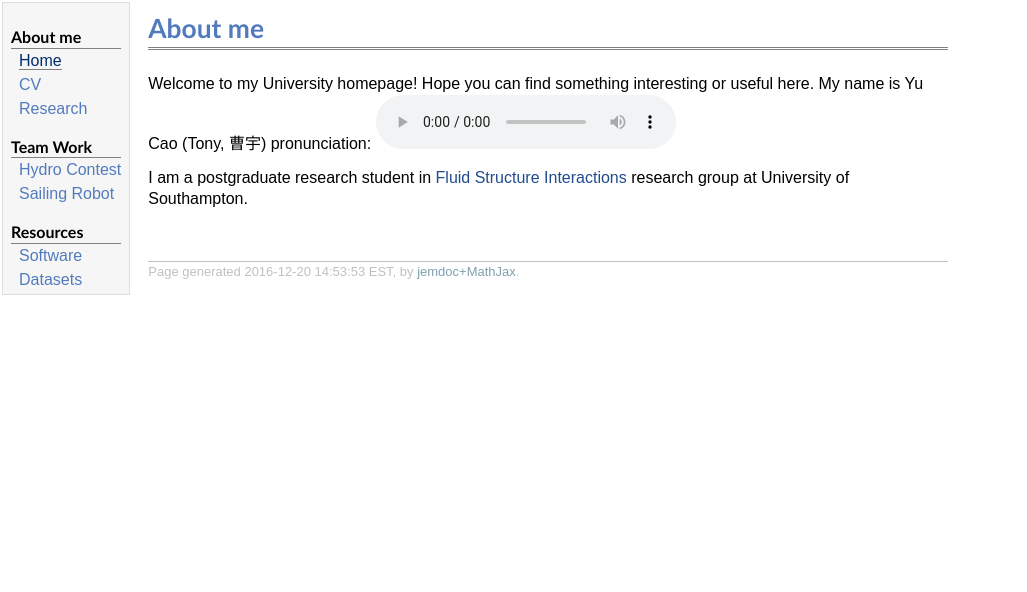
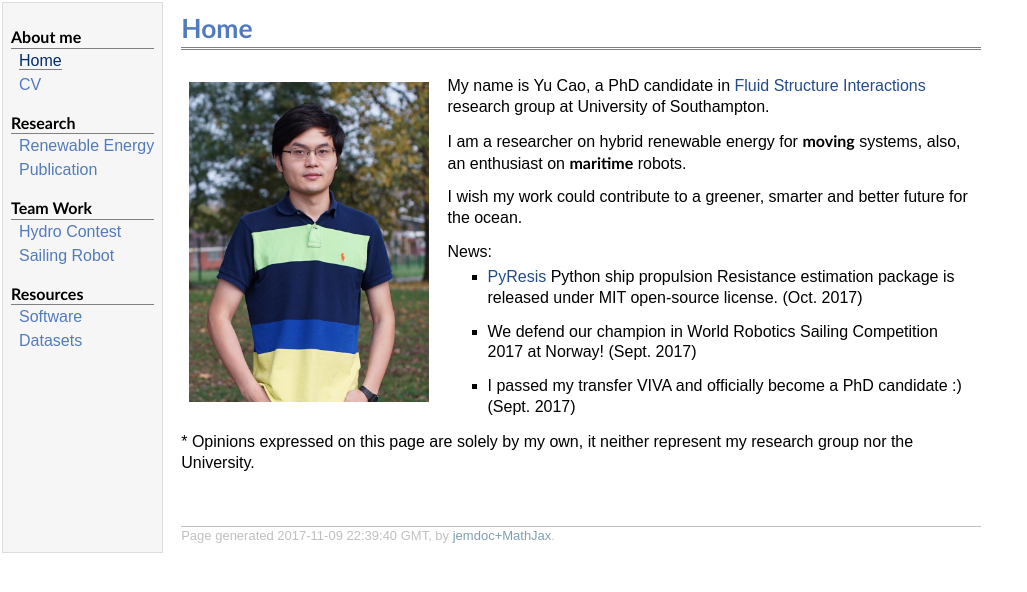
Before and after one commit to tsaoyu/UniWebpage, a plain HTML site: page index.html in a window 1280 px wide. Shown: the whole page, without its empty margins (0-1027 px from the left). Drawn offline with nearby package versions, Linux system fonts and the light colour scheme; some packages are replaced by stand-ins of ours; a web font is replaced by a local one.

Commit message:
Update website

```diff
--- a/index.html
+++ b/index.html
@@ -5,7 +5,7 @@
 <meta name="generator" content="jemdoc, see http://jemdoc.jaboc.net/" />
 <meta http-equiv="Content-Type" content="text/html;charset=utf-8" />
 <link rel="stylesheet" href="jemdoc.css" type="text/css" />
-<title>About me</title>
+<title>Home</title>
 <!-- MathJax -->
 <script type="text/javascript" src="https://cdn.mathjax.org/mathjax/latest/MathJax.js?config=TeX-AMS-MML_HTMLorMML">
 </script>
@@ -23,7 +23,9 @@ MathJax.Hub.Config({
 <div class="menu-category">About me</div>
 <div class="menu-item"><a href="index.html" class="current">Home</a></div>
 <div class="menu-item"><a href="cv.html">CV</a></div>
-<div class="menu-item"><a href="research.html">Research</a></div>
+<div class="menu-category">Research</div>
+<div class="menu-item"><a href="research.html">Renewable&nbsp;Energy</a></div>
+<div class="menu-item"><a href="publication.html">Publication</a></div>
 <div class="menu-category">Team Work</div>
 <div class="menu-item"><a href="hydro.html">Hydro&nbsp;Contest</a></div>
 <div class="menu-item"><a href="mrobot.html">Sailing&nbsp;Robot</a></div>
@@ -33,17 +35,31 @@ MathJax.Hub.Config({
 </td>
 <td id="layout-content">
 <div id="toptitle">
-<h1>About me</h1>
+<h1>Home</h1>
 </div>
-<p>Welcome to my University homepage! Hope you can find something interesting or useful here.
-My name is Yu Cao (Tony, 曹宇) pronunciation: <audio controls>
-<source src="name.mp3" type="audio/mpeg">
-Your browser does not support the audio tag.
-</audio></p>
-<p>I am a postgraduate research student in <a href="http://www.southampton.ac.uk/engineering/research/groups/fsi.page" target=&ldquo;blank&rdquo;>Fluid Structure Interactions</a> research group at University of Southampton.</p>
+<table class="imgtable"><tr><td>
+<img src="profile.jpg" alt="Profile" width="240px" height="320px" />&nbsp;</td>
+<td align="left"><p>My name is Yu Cao, a PhD candidate in <a href="http://www.southampton.ac.uk/engineering/research/groups/fsi.page" target=&ldquo;blank&rdquo;>Fluid Structure Interactions</a> research group at University of Southampton.</p>
+<p>I am a researcher on hybrid renewable energy for <b>moving</b> systems, also, an enthusiast on <b>maritime</b> robots.</p>
+<p>I wish my work could contribute to a greener, smarter and better future for the ocean.</p>
+<p>News:</p>
+<ul>
+<li><p><a href="https://maritimerenewable.github.io/PyResis/" target=&ldquo;blank&rdquo;>PyResis</a> Python ship propulsion Resistance estimation package is released under MIT open-source license. (Oct. 2017)</p>
+</li>
+</ul>
+<ul>
+<li><p>We defend our champion in World Robotics Sailing Competition 2017 at Norway! (Sept. 2017)</p>
+</li>
+</ul>
+<ul>
+<li><p>I passed my transfer VIVA and officially become a PhD candidate :)  (Sept. 2017)</p>
+</li>
+</ul>
+</td></tr></table>
+<p>* Opinions expressed on this page are solely by my own, it neither represent my research group nor the University.</p>
 <div id="footer">
 <div id="footer-text">
-Page generated 2016-12-20 14:53:53 EST, by <a href="https://github.com/wsshin/jemdoc_mathjax" target="blank">jemdoc+MathJax</a>.
+Page generated 2017-11-09 22:39:40 GMT, by <a href="https://github.com/wsshin/jemdoc_mathjax" target="blank">jemdoc+MathJax</a>.
 </div>
 </div>
 </td>
```
Also changed, not shown: cv.html (+13 -9 lines), hydro.html (+4 -2 lines), mrobot.html (+4 -2 lines), research.html (+15 -11 lines), profie.jpg (added), profile.jpg (added), roadmap.jpg (added), 6 other files.
